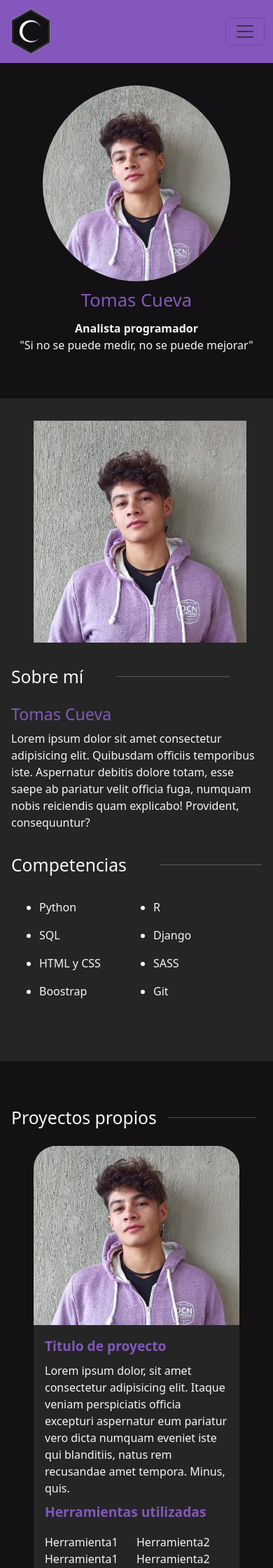
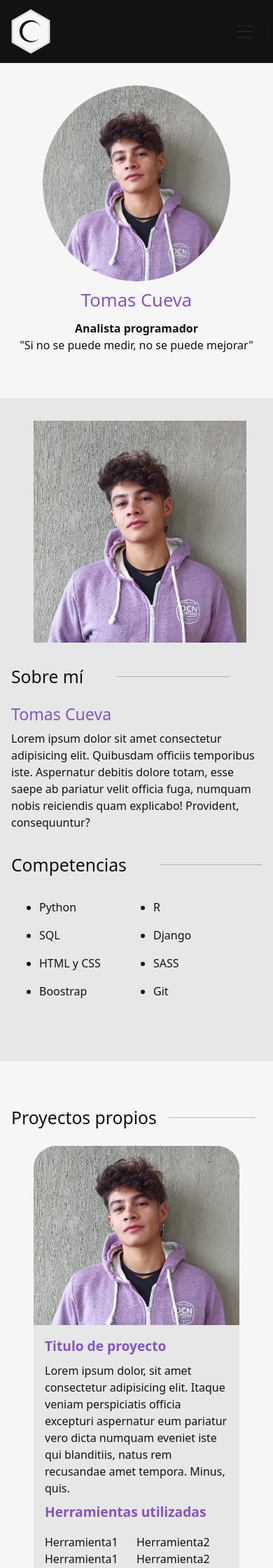
Before and after one commit to CuevaTomasArg/tomascueva, a Django app: page / in a window 390 px wide. Shown: the top 2240 px of the page at 70% size. Run offline with Django 4.2, Linux system fonts and the light colour scheme.

Commit message:
Cambio de colores, añadir responsividad a las cards, diseñar seccion de repositorios

```diff
--- a/TomasCueva/TomasCueva/settings.py
+++ b/TomasCueva/TomasCueva/settings.py
@@ -38,7 +38,7 @@ INSTALLED_APPS = [
     'django.contrib.sessions',
     'django.contrib.messages',
     'django.contrib.staticfiles',
-    'app'
+    'app',
 ]
 
 MIDDLEWARE = [
--- a/TomasCueva/app/models.py
+++ b/TomasCueva/app/models.py
@@ -4,6 +4,8 @@ class Projects(models.Model):
     title = models.CharField(max_length=140)
     content = models.TextField(max_length=2600)
     image = models.ImageField(upload_to='projects_image')
+    github = models.URLField(max_length=200, blank=True,null=True,default=None)
+    view = models.URLField(max_length=200, blank=True,null=True,default=None)
     def __str__(self) -> str:
         return super().__str__()
 
--- a/TomasCueva/app/static/css/style.css
+++ b/TomasCueva/app/static/css/style.css
@@ -1,5 +1,5 @@
 body {
-  background-color: #131114;
+  background-color: #F6F6F6;
 }
 
 .cambioSeccion {
@@ -21,8 +21,8 @@ section {
   padding: 32px 16px 64px 16px;
 }
 
-header .navbar.bg-purple {
-  background-color: #8357BB !important;
+header .navbar.bg-dark-SEA {
+  background-color: #131114 !important;
 }
 header .navbar .conteiner-fluid .navbar-brand {
   width: auto;
@@ -30,6 +30,12 @@ header .navbar .conteiner-fluid .navbar-brand {
 header .navbar .conteiner-fluid .navbar-brand img {
   width: 32px;
   height: 32px;
+}
+header .navbar a {
+  color: #F6F6F6 !important;
+}
+header .navbar a:hover {
+  color: #F6F6F6 !important;
 }
 @media only screen and (min-width: 992px) {
   header li {
@@ -40,7 +46,7 @@ header .navbar .conteiner-fluid .navbar-brand img {
 }
 
 .presentation {
-  background-color: #131114;
+  background-color: #F6F6F6;
   text-align: center;
   display: flex;
   flex-direction: column;
@@ -52,7 +58,7 @@ header .navbar .conteiner-fluid .navbar-brand img {
   width: 75%;
 }
 .presentation strong, .presentation span {
-  color: #F6F6F6;
+  color: #131114;
 }
 .presentation h1 {
   font-size: 1.6em;
@@ -65,7 +71,7 @@ header .navbar .conteiner-fluid .navbar-brand img {
     margin-top: 64px;
   }
   .presentation strong, .presentation span {
-    color: #F6F6F6;
+    color: #131114;
     font-size: 1.2em;
   }
   .presentation h1 {
@@ -81,7 +87,7 @@ header .navbar .conteiner-fluid .navbar-brand img {
     margin-top: 64px;
   }
   .presentation strong, .presentation span {
-    color: #F6F6F6;
+    color: #131114;
     font-size: 1.2em;
   }
   .presentation h1 {
@@ -93,14 +99,14 @@ header .navbar .conteiner-fluid .navbar-brand img {
 }
 
 .aboutme {
-  background-color: #252525;
+  background-color: #E7E7E7;
 }
 .aboutme img {
   width: 85%;
   margin: auto 32px;
 }
 .aboutme *:not(h3) {
-  color: #F6F6F6;
+  color: #131114;
 }
 .aboutme h3 {
   color: #8357BB;
@@ -175,8 +181,8 @@ header .navbar .conteiner-fluid .navbar-brand img {
 }
 
 .projects {
-  background-color: #131114;
-  color: #F6F6F6;
+  background-color: #F6F6F6;
+  color: #131114;
 }
 .projects .cambioSeccion {
   display: flex;
@@ -195,7 +201,7 @@ header .navbar .conteiner-fluid .navbar-brand img {
 .projects .cards-projects .card-SEA {
   margin: auto 32px;
   border-radius: 32px;
-  background-color: #252525;
+  background-color: #E7E7E7;
   max-width: 324px;
   height: max-content;
 }
@@ -229,16 +235,16 @@ header .navbar .conteiner-fluid .navbar-brand img {
   width: 32px;
   border-radius: 8px;
   background-color: #8357BB;
-  color: #252525;
+  color: #E7E7E7;
   text-decoration: none;
   transition: all 0.3s ease-in-out;
 }
 .projects .cards-projects .card-SEA .card-SEA-body a *:hover {
-  background-color: #252525;
+  background-color: #E7E7E7;
   color: #8357BB;
 }
 .projects .cards-projects .card-SEA .card-SEA-body a *:active {
-  background-color: #252525;
+  background-color: #E7E7E7;
   color: #8357BB;
 }
 
--- a/TomasCueva/app/static/scss/base/_vars.scss
+++ b/TomasCueva/app/static/scss/base/_vars.scss
@@ -1,2 +1,2 @@
-$background:#131114;
-$colors:#252525,#F6F6F6,#8357BB;
+$background:#F6F6F6;
+$colors:#E7E7E7,#131114,#8357BB;
--- a/TomasCueva/app/static/scss/main/_header.scss
+++ b/TomasCueva/app/static/scss/main/_header.scss
@@ -1,7 +1,7 @@
 
 header{
-    .navbar.bg-purple {
-        background-color: nth($colors,3) !important;
+    .navbar.bg-dark-SEA {
+        background-color: nth($colors,2) !important;
       }
     .navbar{
         .conteiner-fluid{
@@ -13,6 +13,12 @@ header{
                 }
             }
         }
+        a{
+            color: $background !important;
+            &:hover{
+                color: $background !important;
+            }
+        }
     }
     @media only screen and (min-width: 992px){
         li{
--- a/TomasCueva/app/templates/header.html
+++ b/TomasCueva/app/templates/header.html
@@ -1,6 +1,6 @@
 {% load static %}
 <header id='top'>
-    <nav class="navbar navbar-expand-lg bg-purple">
+    <nav class="navbar navbar-expand-lg bg-dark-SEA">
         <div class="container-fluid">
           <a class="navbar-brand" href="#top">
             <img src="{% static 'multimedia/Logo.svg' %}" alt="">
--- a/TomasCueva/app/views.py
+++ b/TomasCueva/app/views.py
@@ -3,6 +3,26 @@ from .forms import *
 from .models import *
 from datetime import datetime
 from django.views.generic import ListView
+import json
+import requests
+def repositorio_github(request):
+    url_api = "https://api.github.com/repos/{usuario}/{repositorio}/contents/{ruta_archivo}"
+    usuario = "CuevaTomasArg"
+    repositorio = "nombre_de_repositorio"
+    ruta_archivo = "ruta/del/archivo/en/el/repositorio"
+    token = "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"
+
+    headers = {
+        "Authorization": f"Token {token}",
+        "Accept": "application/vnd.github.v3+json"
+    }
+
+    respuesta_api = requests.get(url_api.format(usuario=usuario, repositorio=repositorio, ruta_archivo=ruta_archivo), headers=headers)
+
+    contenido = json.loads(respuesta_api.content)
+
+    return render(request, 'nombre_de_la_plantilla.html', {'contenido': contenido})
+
 
 class Index(ListView):
     model = Projects
```
Also changed, not shown: TomasCueva/app/migrations/0002_projects_github_projects_view.py (added), TomasCueva/app/static/multimedia/Logo.svg, TomasCueva/db.sqlite3, 1 other file.
